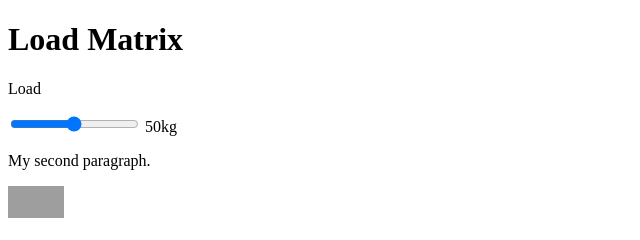
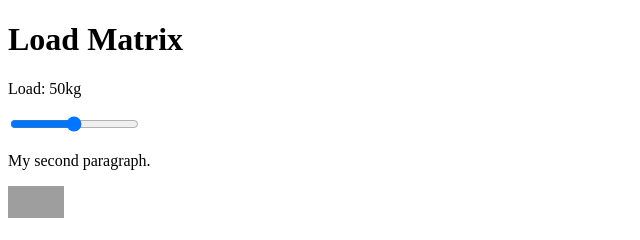
Before and after one commit to iamnotbruce/theroadislong.github.io, a plain HTML site: page index.html in a window 1280 px wide. Shown: the full height of the page, 0-640 px from the left. Drawn offline with Linux system fonts and the light colour scheme; grey boxes are pictures that could not be loaded.

Commit message:
Update index.html

```diff
--- a/index.html
+++ b/index.html
@@ -6,10 +6,9 @@
 <body>
 
 <h1>Load Matrix</h1>
-<p>Load
+<p>Load: <span id="demo"></span>kg
 <div class="slidecontainer">
   <input type="range" min="1" max="100" value="50" class="slider" id="myRange">
-  <span id="demo"></span>kg
 </div></p>
 <p>My second paragraph.</p>
 
```
